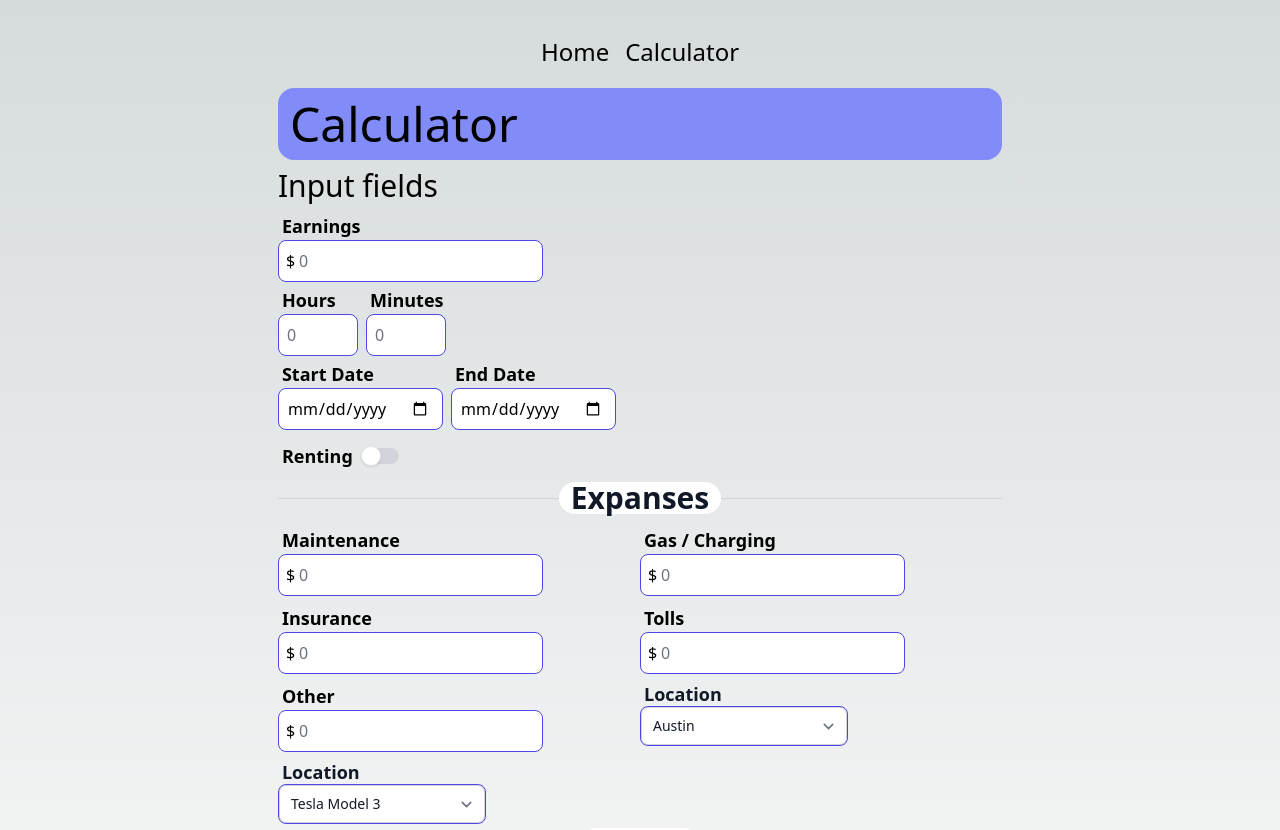
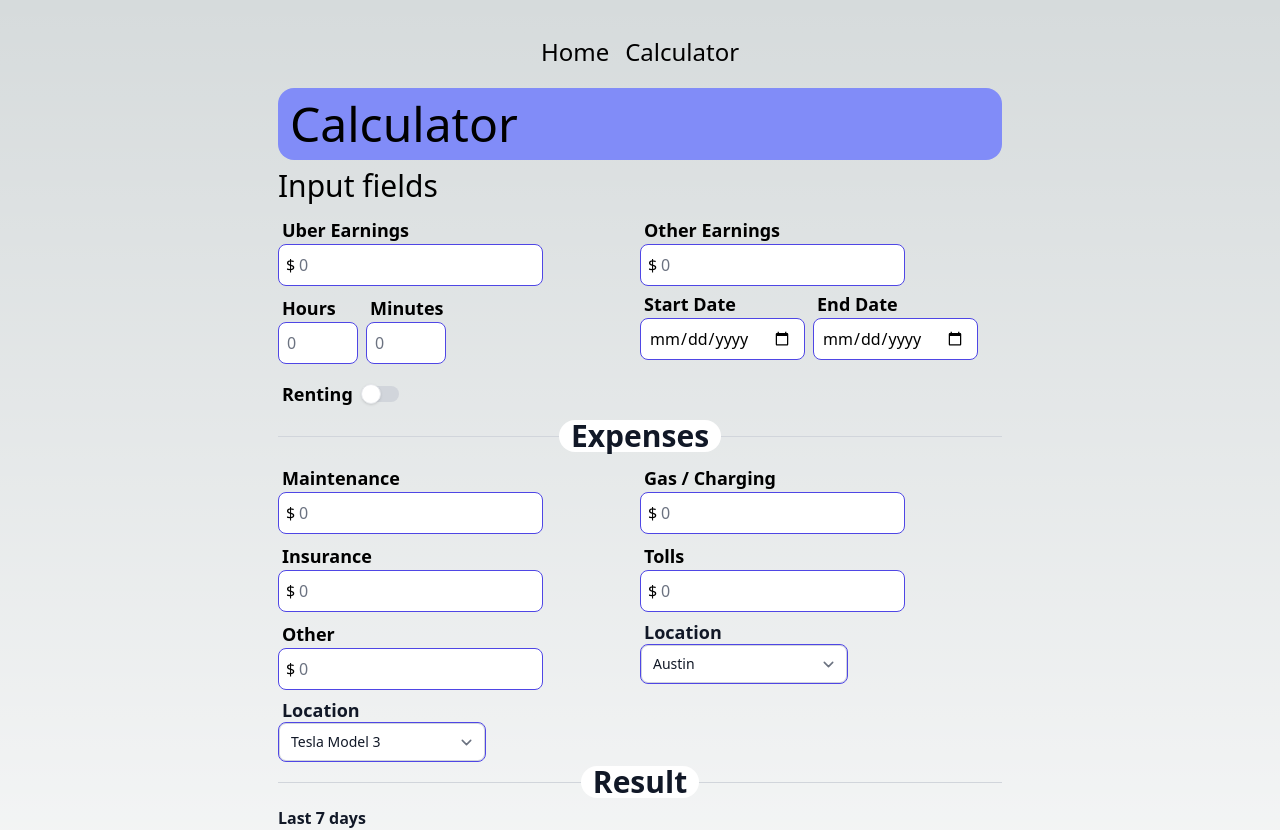
Before and after one commit to RostyslavDzhohola/uber-calculator, a Next.js app: page /calculator in a window 1280 px wide. Shown: the top 830 px of the page. Built offline with nearby package versions, Linux system fonts and the light colour scheme.

Commit message:
prepearing ground for state manegment

```diff
--- a/app/SignUp.jsx
+++ b/app/SignUp.jsx
@@ -52,7 +52,7 @@ export default function SignUp() {
           <form className="w-full max-w-md" onSubmit={handleSubmit}>
             <div className="flex gap-x-4">
             {/* // TODO: solve hydration issue */}
-              <label htmlFor="email-address" className="block text-sm font-medium text-white">
+              <label htmlFor="email-address" className="block text-sm font-medium text-white self-center">
                 Email address
               </label>
               <input
--- a/app/calculator/Calculator.jsx
+++ b/app/calculator/Calculator.jsx
@@ -1,29 +1,33 @@
-import DollarInput from "./DollarInput"
-import TimeWorked from "./TimeWorked"
-import Divider from "./Divider"
-import DatesWorked from "./DatesWorked"
-import RentTogle from "./RentTogle"
-import Location from "./Location"
-import Car from "./Car"
-import ResultCards from "./ResultCards"
+import DollarInputEarnings from "./components/DollarInputExpense"
+import TimeWorked from "./components/TimeWorked"
+import Divider from "./components/Divider"
+import DatesWorked from "./components/DatesWorked"
+import RentTogle from "./components/RentTogle"
+import Location from "./components/Location"
+import Car from "./components/Car"
+import ResultCards from "./components/ResultCards"
+import DollarInputExpense from "./components/DollarInputExpense"
+import { useState } from "react";
 
 export default function Calculator() {
   return (
     <div>
       <h1 className="text-5xl bg-indigo-400 p-3 rounded-2xl">Calculator</h1>
       <h2 className="text-3xl my-2">Input fields</h2>
-
-      <DollarInput name="Earnings" />
-      <TimeWorked />
-      <DatesWorked />
-      <RentTogle />
-      <Divider name="Expanses"/>
       <div className="grid grid-cols-2">
-        <DollarInput name="Maintenance" />
-        <DollarInput name="Gas / Charging" />
-        <DollarInput name="Insurance" />
-        <DollarInput name="Tolls" />
-        <DollarInput name="Other" />
+        <DollarInputEarnings name="Uber Earnings" />
+        <DollarInputEarnings name="Other Earnings" />
+        <TimeWorked />
+        <DatesWorked />
+        <RentTogle />
+      </div>
+      <Divider name="Expenses"/>
+      <div className="grid grid-cols-2">
+        <DollarInputExpense name="Maintenance" />
+        <DollarInputExpense name="Gas / Charging" />
+        <DollarInputExpense name="Insurance" />
+        <DollarInputExpense name="Tolls" />
+        <DollarInputExpense name="Other" />
         <Location />
         <Car />
       </div>
--- a/app/calculator/DollarInput.jsx
+++ b/app/calculator/components/DollarInputEarnings copy.jsx
@@ -1,4 +1,4 @@
-export default function DollarInput({name}) {
+export default function DollarInputEarnings({name}) {
   return (
     <div className="my-1">
       <div className="flex flex-col">
--- /dev/null
+++ b/app/calculator/components/DollarInputExpense.jsx
@@ -0,0 +1,13 @@
+export default function DollarInputExpense({name}) {
+  return (
+    <div className="my-1">
+      <div className="flex flex-col">
+        <label htmlFor={name} className="ml-1 font-bold text-lg">{name}</label>
+        <div className="relative">
+          <span className="absolute left-2 top-1/2 transform -translate-y-1/2">$</span>
+          <input id={name} className="pl-5 rounded-lg border-indigo-600 border" type="number" placeholder="0" name="Earnings" min="0" />
+        </div>
+      </div>
+    </div>
+  )
+}
```
Also changed, not shown: app/calculator/components/Car.jsx (renamed from app/calculator/Car.jsx), app/calculator/components/DatesWorked.jsx (renamed from app/calculator/DatesWorked.jsx), app/calculator/components/Divider.jsx (renamed from app/calculator/Divider.jsx), app/calculator/components/Location.jsx (renamed from app/calculator/Location.jsx), app/calculator/components/RentTogle.jsx (renamed from app/calculator/RentTogle.jsx), app/calculator/components/ResultCards.jsx (renamed from app/calculator/ResultCards.jsx), app/calculator/components/TimeWorked.jsx (renamed from app/calculator/TimeWorked.jsx).
